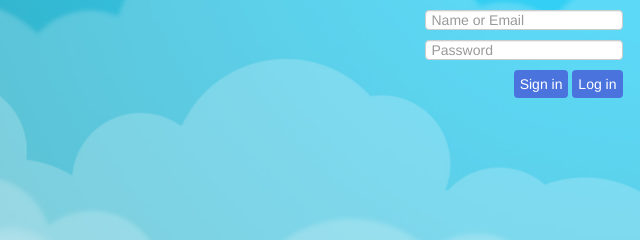
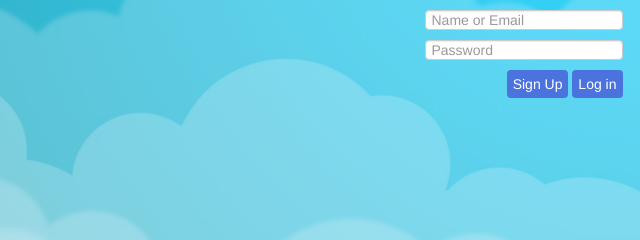
Before and after one commit to alvinnguyen116/high-fid, a plain HTML site: page index.html in a window 1280 px wide. Shown: the part 257-497 px from the top of the page, 0-640 px from the left. Drawn offline with nearby package versions, Linux system fonts and the light colour scheme.

Commit message:
Update index.html

```diff
--- a/index.html
+++ b/index.html
@@ -29,7 +29,7 @@
             <form>
               <input type="text" name="firstname" placeholder="Name or Email" /> <br>
               <input type="text" name="lastname" placeholder="Password"/> <br>
-              <input type="submit" value="Sign in" onClick="log_in(); return false"/> <input type="submit" value="Log in" onClick="log_in(); return false"/>
+              <input type="submit" value="Sign Up" onClick="log_in(); return false"/> <input type="submit" value="Log in" onClick="log_in(); return false"/>
             </form>
           </div>
 
```
